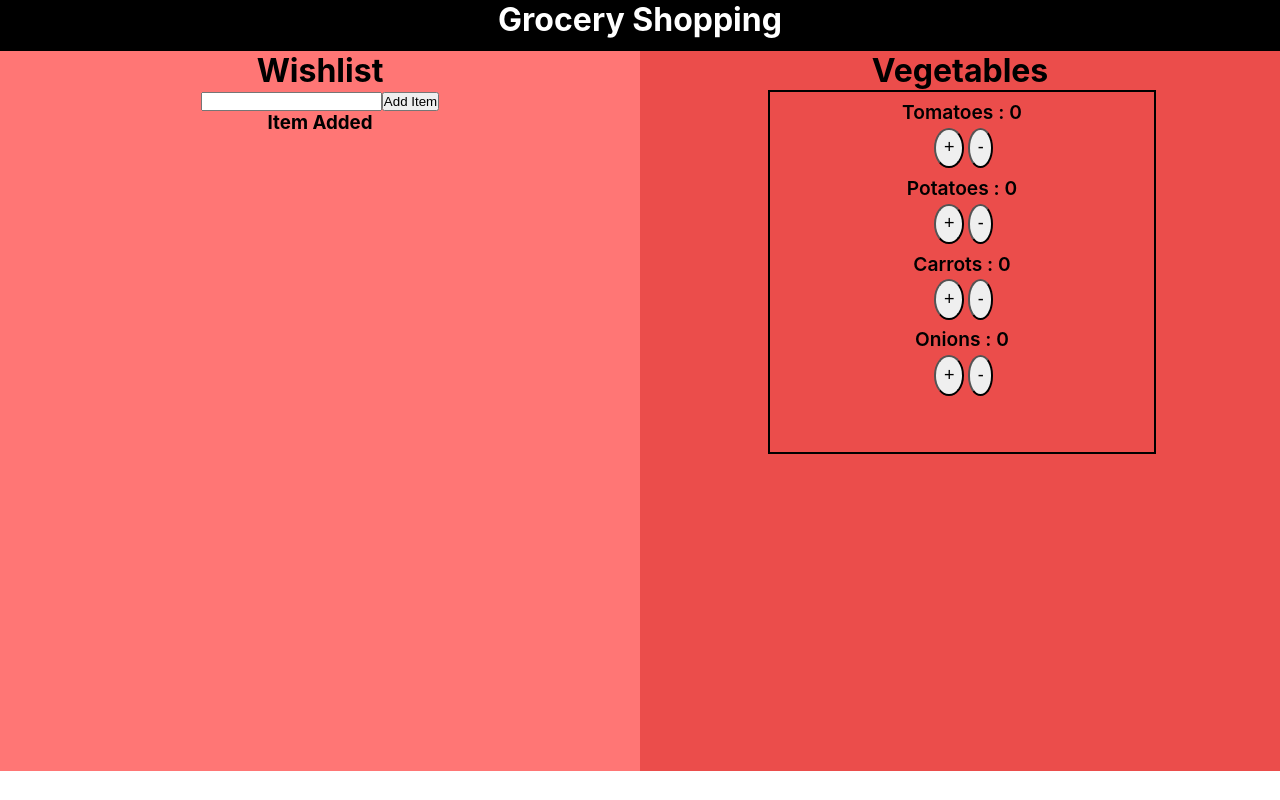
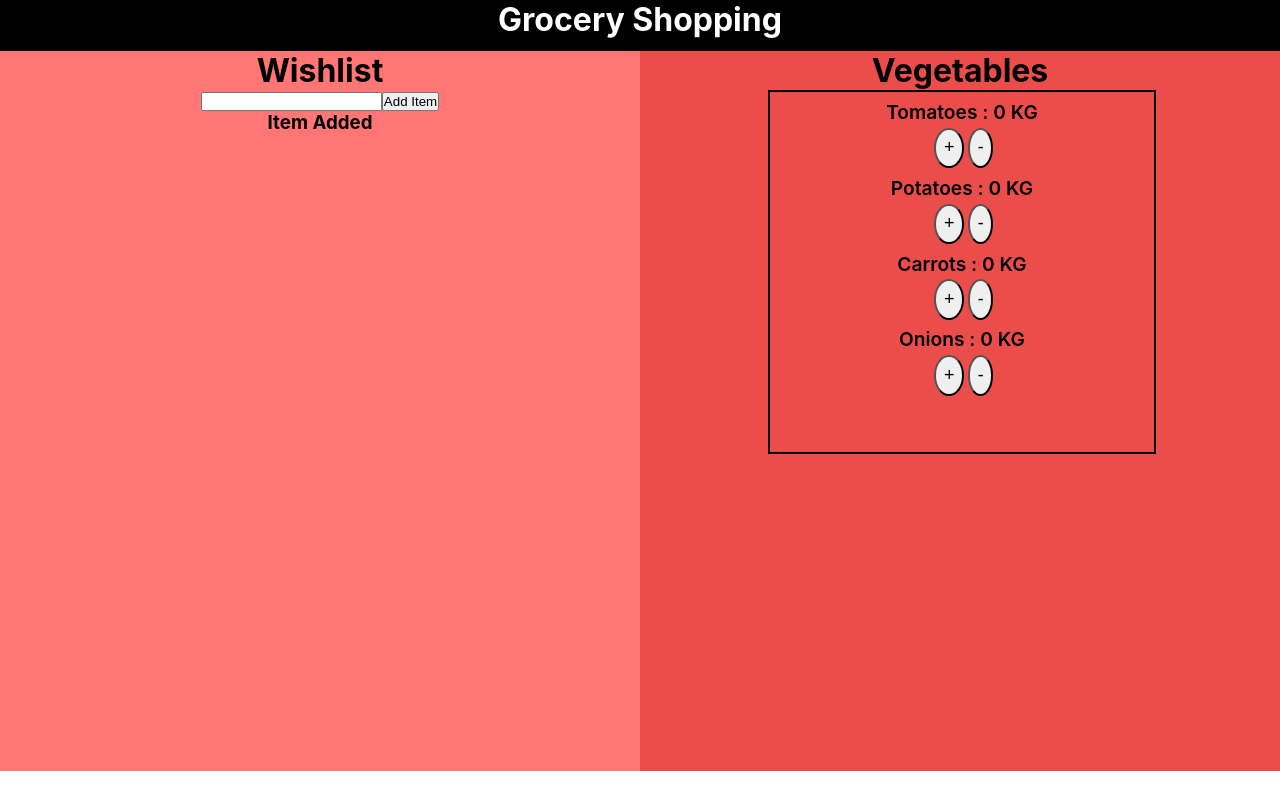
Before and after one commit to YogendraRajpoot/U5-E1, a React (Create React App) app: page / in a window 1280 px wide. Built offline with nearby package versions, Linux system fonts and the light colour scheme.

Commit message:
modify vegetables (KG)

```diff
--- a/src/component/Vegetables.jsx
+++ b/src/component/Vegetables.jsx
@@ -13,26 +13,26 @@ export const Vegetables = () => {
       <div className={style.itemlist}>
         <ul>
           <li>
-            Tomatoes : {item1}
+            Tomatoes : {item1} KG
             <br />
             <button className={style.btn} onClick={() => setItem1(item1 + 1)}>+</button>
             <button className={style.btn} onClick={() => setItem1(item1 - 1)}>-</button>
           </li>
 
           <li>
-            Potatoes : {item2}
+            Potatoes : {item2} KG
             <br />
             <button className={style.btn} onClick={() => setItem2(item2 + 1)}>+</button>
             <button className={style.btn} onClick={() => setItem2(item2 - 1)}>-</button>
           </li>
           <li>
-            Carrots : {item3}
+            Carrots : {item3} KG
             <br />
             <button className={style.btn} onClick={() => setItem3(item3 + 1)}>+</button>
             <button className={style.btn} onClick={() => setItem3(item3 - 1)}>-</button>
           </li>
           <li>
-            Onions : {item4}
+            Onions : {item4} KG
             <br />
             <button className={style.btn} onClick={() => setItem4(item4 + 1)}>+</button>
             <button className={style.btn} onClick={() => setItem4(item4 - 1)}>-</button>
```
